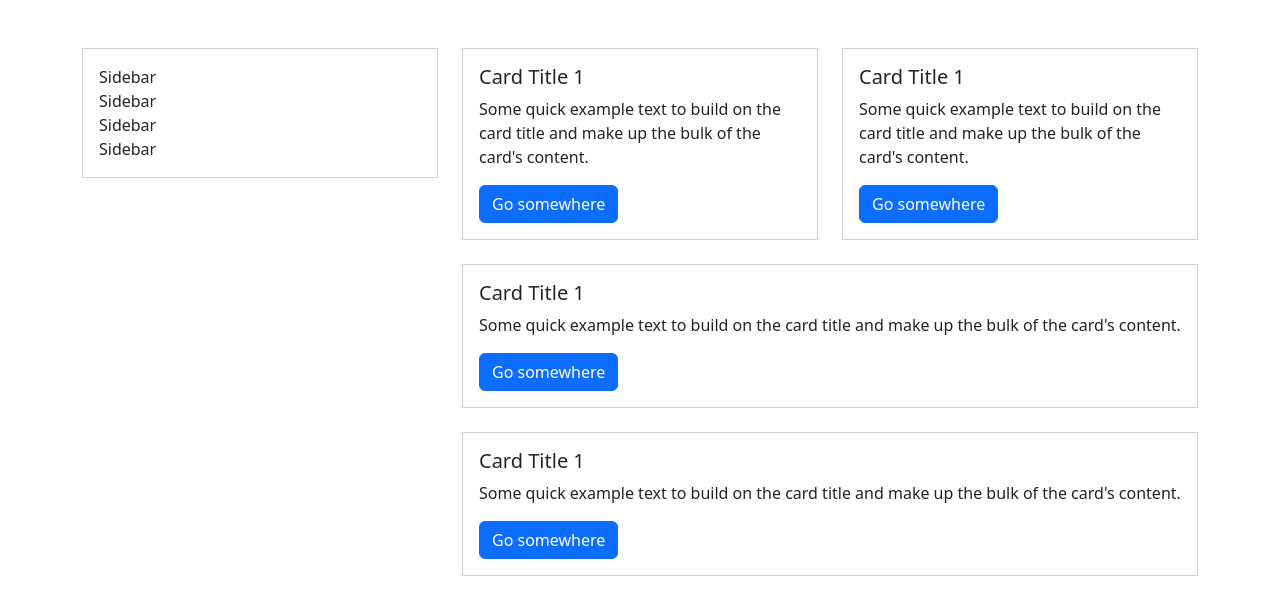
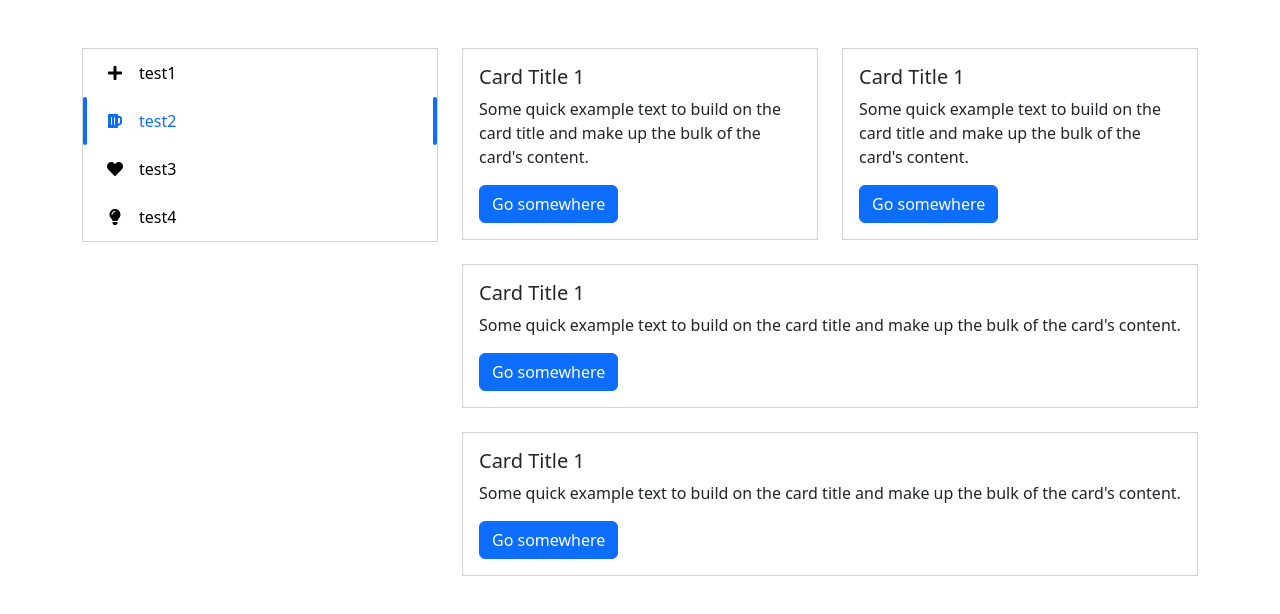
Before and after one commit to marcinpl87/Property-Prosperity, a React app: page / in a window 1280 px wide. Shown: the top 614 px of the page. Built offline with nearby package versions, Linux system fonts and the light colour scheme; the HTML template or start-up script is replaced by a standard one.

Commit message:
React-icons and sidebar menu

```diff
--- a/package.json
+++ b/package.json
@@ -9,6 +9,7 @@
     "preview": "vite preview"
   },
   "dependencies": {
+    "react-icons": "4.7.1",
     "react-bootstrap": "2.7.0",
     "react": "18.2.0",
     "react-dom": "18.2.0"
--- a/src/layout/sidebar.tsx
+++ /dev/null
@@ -1,18 +0,0 @@
-import React from 'react';
-import Card from 'react-bootstrap/Card';
-
-export default () => {
-    return (
-        <Card className="rounded-0">
-            <Card.Body>
-                <Card.Text>
-                    Sidebar<br />
-                    Sidebar<br />
-                    Sidebar<br />
-                    Sidebar<br />
-                </Card.Text>
-            </Card.Body>
-        </Card>
-
-    );
-};
--- /dev/null
+++ b/src/layout/sidebar/icon.tsx
@@ -0,0 +1,12 @@
+import React from 'react';
+
+export default ({
+    component,
+    ...props
+}: {
+    component: React.FC,
+    [key: string]: any,
+}): JSX.Element => {
+    const IconComponent: React.FC = component;
+    return <IconComponent {...props} />
+};
--- /dev/null
+++ b/src/layout/sidebar/index.tsx
@@ -0,0 +1,39 @@
+import React from 'react';
+import {
+    FaBeer,
+    FaPlus,
+    FaHeart,
+    FaLightbulb,
+} from 'react-icons/fa';
+import Card from 'react-bootstrap/Card';
+import Item from './item';
+
+export default () => {
+    return (
+        <Card className="rounded-0">
+            <Card.Body className="navigation-card p-0">
+                <Item
+                    anchor="test1"
+                    href="test-url1"
+                    icon={FaPlus}
+                />
+                <Item
+                    isActive={true}
+                    anchor="test2"
+                    href="test-url2"
+                    icon={FaBeer}
+                />
+                <Item
+                    anchor="test3"
+                    href="test-url3"
+                    icon={FaHeart}
+                />
+                <Item
+                    anchor="test4"
+                    href="test-url4"
+                    icon={FaLightbulb}
+                />
+            </Card.Body>
+        </Card>
+    );
+};
--- /dev/null
+++ b/src/layout/sidebar/item.tsx
@@ -0,0 +1,33 @@
+import React from 'react';
+import Icon from './icon';
+
+export default ({
+    isActive,
+    icon,
+    anchor,
+    href
+}: {
+    isActive?: boolean,
+    icon: React.FC,
+    anchor: string,
+    href: string,
+}): JSX.Element => {
+    return (
+        <li className="navi-item">
+            <a
+                className={`
+                    navi-link
+                    ${(isActive) && 'active'}
+                `}
+                href={`#${href}`}
+            >
+                <span className="navi-icon">
+                    <Icon component={icon} />
+                </span>
+                <span className="navi-text font-size-lg">
+                    {anchor}
+                </span>
+            </a>
+        </li>
+    );
+};
--- a/src/styles.scss
+++ b/src/styles.scss
@@ -1 +1,84 @@
 @import "node_modules/bootstrap/scss/bootstrap";
+
+.navigation-card {
+    padding: 0;
+    margin: 0;
+    display: block;
+    list-style: none;
+    .navi-item {
+        .navi-icon {
+            display: flex;
+            align-items: center;
+        }
+        .navi-link {
+            display: flex;
+            padding: 0.75rem 1.5rem;
+            transition: all 0.15s ease;
+            color: $black;
+            position: relative;
+            text-decoration: none;
+            &:hover:not(.active) {
+                background-color: $blue-100;
+                transition: all 0.15s ease;
+                color: $blue;
+                .navi-icon {
+                    transition: all 0.15s ease;
+                    color: $blue;
+                }
+            }
+            &.active {
+                cursor: default;
+                &:before, &:after {
+                    background-color: $blue;
+                    transition: all 0.15s ease;
+                    display: block;
+                    top: 0px;
+                    bottom: 0px;
+                    position: absolute;
+                    width: 4px;
+                    border-radius: 2px;
+                    content: " ";
+                }
+                &:before {
+                    left: 0;
+                }
+                &:after {
+                    right: 0;
+                }
+                .navi-icon {
+                    color: $blue;
+                }
+                .navi-text {
+                    color: $blue;
+                }
+            }
+            .navi-icon {
+                flex: 0 0 2rem;
+            }
+            .navi-text.font-size-lg {
+                flex-grow: 1;
+                transition: all 0.15s ease;
+                font-weight: 500;
+            }
+            .label {
+                display: inline-flex;
+                justify-content: center;
+                align-items: center;
+                width: 20px;
+                font-size: 0.8rem;
+                color: #ffffff;
+                background-color: #F64E60;
+                border-radius: 0.42rem;
+                &.label-inline {
+                    width: auto;
+                    padding: 0.15rem 0.75rem;
+                    border-radius: 0.42rem;
+                }
+                &.label-success {
+                    color: #ffffff;
+                    background-color: #1BC5BD;
+                }
+            }
+        }
+    }
+}
```
Also changed, not shown: 2 other files (tests, documents, lock files or other folders).
